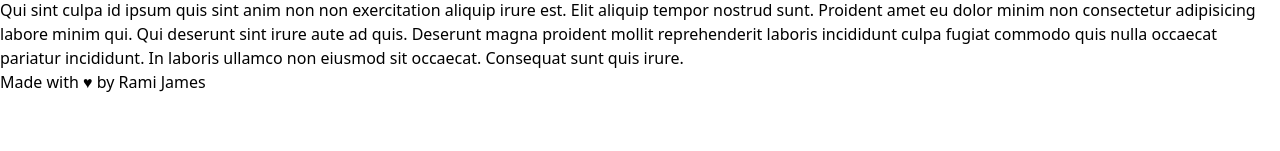
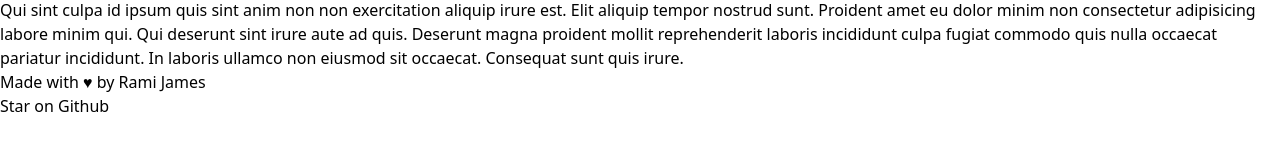
Before and after one commit to ramijames/CrispTools, a Vue app: page /lipsum in a window 1280 px wide. Shown: the part 511-662 px from the top of the page. Built offline with nearby package versions, Linux system fonts and the light colour scheme; a web font is replaced by a local one.

Commit message:
Footer update, small fixes

```diff
--- a/src/components/FluidType.vue
+++ b/src/components/FluidType.vue
@@ -108,7 +108,7 @@ export default {
           Generate text content for use in your designs and mockups.
         </p>
       </section>
-      <section class="flex p-4 gap-2 w-full">
+      <section class="flex p-4 gap-2 w-full border-b b-slate-200">
         <div class="mb-4 w-1/3">
           <label class="block mb-1 text-sm" for="input1">Scale Ratio</label>
           <select
--- a/src/components/Footer.vue
+++ b/src/components/Footer.vue
@@ -1,10 +1,16 @@
 <script setup></script>
 
 <template>
-  <footer class="mx-auto max-w-7xl my-24">
+  <footer class="mx-auto max-w-7xl my-24 flex flex-row justify-between w-full">
     <p class="text-center text-base text-gray-500">
       Made with ♥ by
       <a class="text-blue-400" href="https://www.ramijames.com">Rami James</a>
     </p>
+    <p class="text-center text-base text-gray-500">
+      Star on
+      <a class="text-blue-400" href="https://github.com/ramijames/crisp-tools"
+        >Github</a
+      >
+    </p>
   </footer>
 </template>
--- a/src/components/Lipsum.vue
+++ b/src/components/Lipsum.vue
@@ -92,7 +92,7 @@ export default {
           Generate text content for use in your designs and mockups.
         </p>
       </section>
-      <section class="flex p-4 gap-2">
+      <section class="flex p-4 gap-2 border-b b-slate-200">
         <label class="px-4 py-2 pr-8 font-semibold">Paragraphs</label>
         <!-- <input
           type="number"
```
